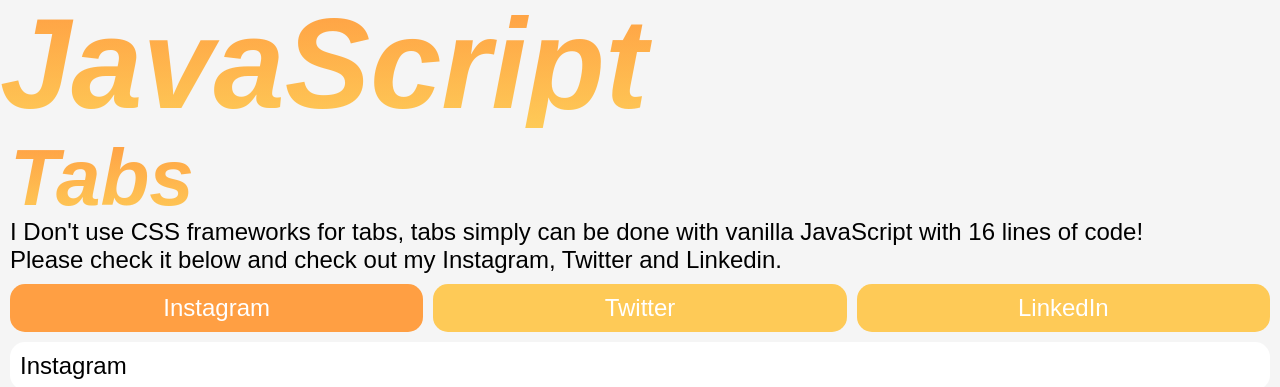
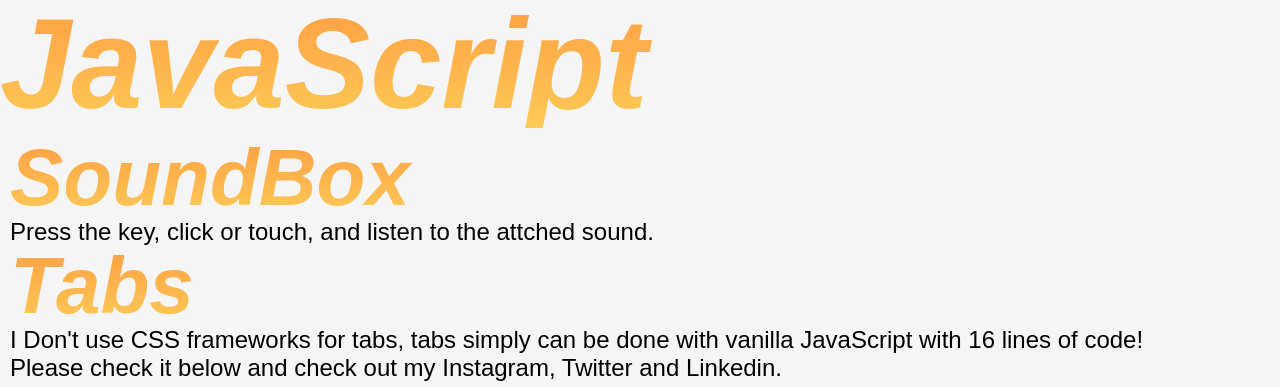
Before and after one commit to marwanalsaydali/JavaScript-Fitness-Gym, a website built with Parcel: page index.html in a window 1280 px wide. Shown: the top 387 px of the page. Built offline with nearby package versions, Linux system fonts and the light colour scheme; a web font is replaced by a local one.

Commit message:
preparing for the JavaScript

```diff
--- a/index.html
+++ b/index.html
@@ -11,6 +11,10 @@
       <h1>JavaScript</h1>
     </header>
     <main>
+      <section id="tabs">
+        <h3>SoundBox</h3>
+        <p>Press the key, click or touch, and listen to the attched sound.</p>
+      </section>
       <section id="tabs">
         <h3>Tabs</h3>
         <p>
--- a/index.js
+++ b/index.js
@@ -3,5 +3,8 @@
 import "./src/styles/gallery.css";
 import tabs from "./src/scripts/tabs";
 import gallery from "./src/scripts/gallery";
+import soundBox from "./src/scripts/soundbox";
+
 tabs();
 gallery();
+soundBox();
--- /dev/null
+++ b/src/scripts/soundbox.js
@@ -0,0 +1 @@
+export default () => {};
```
